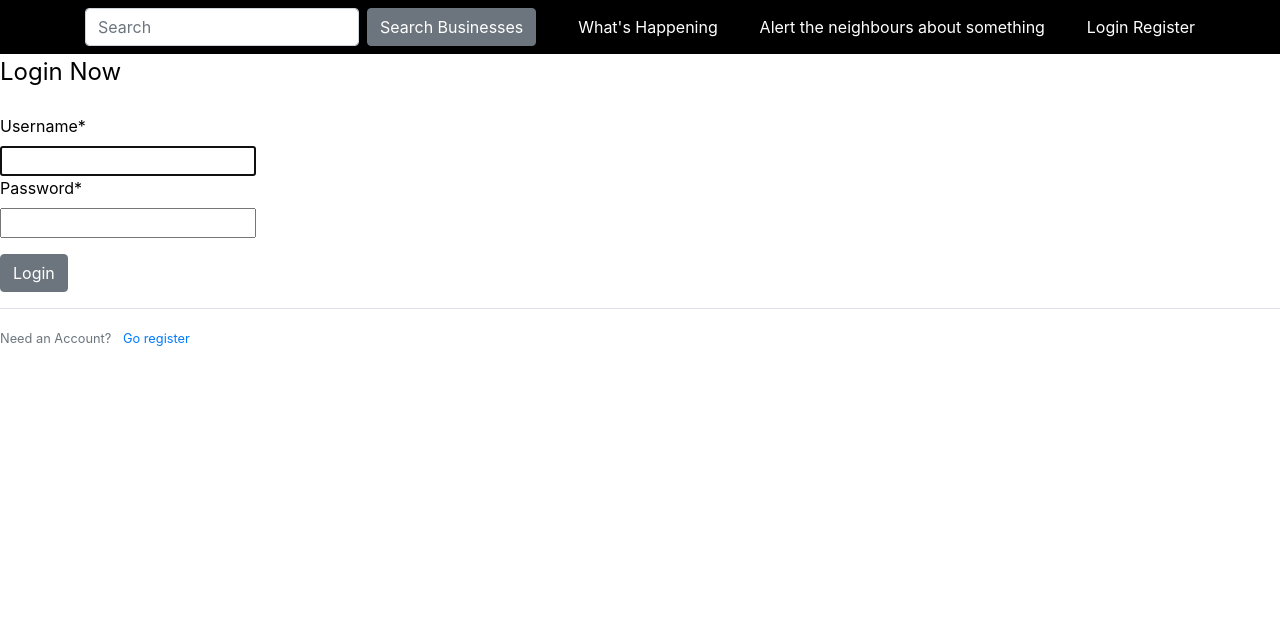
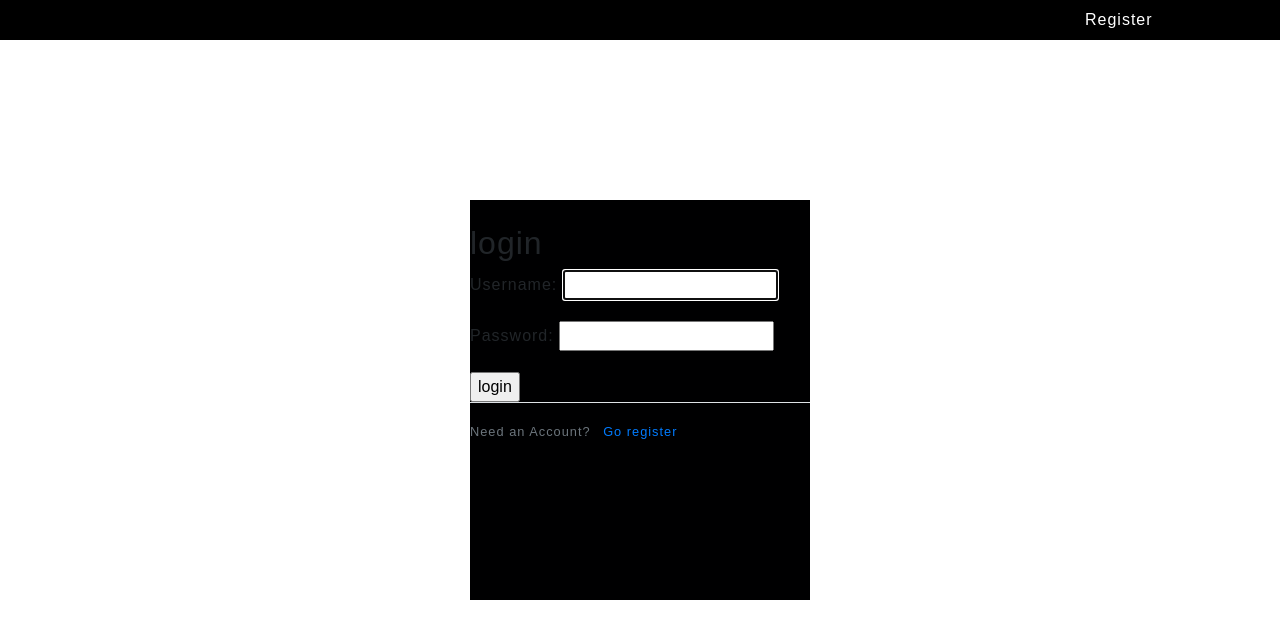
Before and after one commit to ALKEMIA-CHARLES/CM-WORLD, a Django app: page /login/ in a window 1280 px wide. Shown: the top 639 px of the page. Run offline with Django 3.2, Linux system fonts and the light colour scheme; some libraries are stand-ins or nearby versions.

Commit message:
added features

```diff
--- a/cmworld/settings.py
+++ b/cmworld/settings.py
@@ -128,9 +128,8 @@ USE_TZ = True
 
 STATIC_URL = '/static/'
 
-STATICFILES_DIRS = [ os.path.join(BASE_DIR,'media')]
+STATICFILES_DIRS = [ os.path.join(BASE_DIR,'static')]
 
-STATIC_ROOT = os.path.join(BASE_DIR, 'static')
 
 MEDIA_URL = '/media/'
 
--- a/cmworld/urls.py
+++ b/cmworld/urls.py
@@ -18,13 +18,16 @@ from django.conf.urls import url, include
 from django.conf import settings
 from worldwatch import views as user_views
 from django.contrib.auth import views as auth_views
+from worldwatch import views
 from django.conf.urls.static import static
+from django.contrib.auth import views
+from worldwatch.forms import LoginForm
 
 urlpatterns = [
     url('admin/', admin.site.urls),
     url(r'', include('worldwatch.urls')),
     url(r'^register/$', user_views.register, name='register'),
-    url(r'^login/$',  auth_views.LoginView.as_view(template_name='main/login.html'), name='login'),
+    url(r'^login/$', auth_views.LoginView.as_view(template_name='main/login.html'), {'authentication_form':LoginForm}, name='login'),
     url(r'^profile/$', user_views.profile, name='profile'),
     url(r'^logout/$', auth_views.LogoutView.as_view(template_name='main/logout.html'), name='logout'),
 ]
--- /dev/null
+++ b/static/styles.css
@@ -0,0 +1,17 @@
+body {
+    margin: 0;
+    padding: 0;
+    font-family: sans-serif;
+    letter-spacing: 1px;
+}
+
+.login{
+    position: absolute;
+    top:50%;
+    left: 50%;
+    transform: translate(-50%, -50%);
+    width:340px;
+    height: 400px;
+    box-sizing: border-box;
+    background: rgba(0,0,0.8);
+}
--- a/templates/main/base.html
+++ b/templates/main/base.html
@@ -8,6 +8,7 @@
     {%block styles%}
     <link rel="stylesheet" href="https://stackpath.bootstrapcdn.com/bootstrap/4.4.1/css/bootstrap.min.css"
         integrity="sha384-Vkoo8x4CGsO3+Hhxv8T/Q5PaXtkKtu6ug5TOeNV6gBiFeWPGFN9MuhOf23Q9Ifjh" crossorigin="anonymous">
+    <link rel="stylesheet" href="static/styles.css">
     {% endblock %}
     <title>CM-WORLD</title>
 </head>
@@ -16,17 +17,6 @@
 
     <nav class="navbar navbar" style="background-color: black; color: white;">
         <div class="container">
-            <form action="#" method="GET" class="form-inline">
-                <input name='search' class="form-control mr-sm-2" type="search" placeholder="Search"
-                    aria-label="Search">
-                <button class="btn btn-secondary" type="submit" style="color: white;">Search Businesses</button>
-            </form>
-            <div>
-                <a href="{% url 'index' %}" style="color: white;"> What's Happening</a>
-            </div>
-            <div>
-                <a href="{% url 'post-create' %}" style="color: white;">Alert the neighbours about something</a>
-            </div>
             <div>
                 {% if request.user.is_authenticated %}
                 <div>
@@ -35,9 +25,14 @@
                 <div>
                     <a href="{% url 'logout' %}" style="color: white;">Logout</a>
                 </div>
+                <div>
+                    <a href="{% url 'index' %}" style="color: white;"> What's Happening</a>
+                </div>
+                <div>
+                    <a href="{% url 'post-create' %}" style="color: white;">Report something</a>
+                </div>
                 {% else %}
-                <a href="{% url 'login' %}" style="color: white;">Login</a>
-                <a href="{% url 'register' %}" style="color: white;">Register</a>
+                <a href="{% url 'register' %}" style="color: white; padding-left: 1000px;">Register</a>
                 {% endif %}
             </div>
         </div>
--- a/templates/main/login.html
+++ b/templates/main/login.html
@@ -1,18 +1,14 @@
 {% extends "main/base.html"%}
-{% load crispy_forms_tags %}
 {%block content%}
+{%load static%}
 
-<div class="content-section" style="background-color: white; color: black;  ">
+<div class="login">
+    <img src="" class="avtar">
+    <h2>login</h2>
     <form method="POST">
         {% csrf_token %}
-        <fieldset class="form-group" style="   font-family: 'Indie Flower', ">
-            <legend class="border-bottom- mb-4">Login Now
-            </legend>
-            {{ form|crispy }}
-        </fieldset>
-        <div class="form-group">
-            <button class="btn btn-secondary" type="submit">Login</button>
-        </div>
+        {{ form.as_p}}
+        <input type="submit" value="login">
     </form>
     <div class="border-top pt-3">
         <small class="text-muted">
--- a/worldwatch/urls.py
+++ b/worldwatch/urls.py
@@ -10,4 +10,5 @@ urlpatterns = [
       url(r'^cmworld/(?P<pk>\d+)/$', PostDetailView.as_view(), name='post-detail'),
       url(r'^cmworld/(?P<pk>\d+)/update/$', PostUpdateView.as_view(), name='post-update'),
       url(r'^cmworld/(?P<pk>\d+)/delete/$', PostDeleteView.as_view(), name='post-delete'),
+      url(r'^post-comments/(\d+)/$', views.post_comments, name='post-comment')
 ]
```
Also changed, not shown: templates/main/commentform.html (added, +19 -0 lines), templates/main/index.html (+7 -0 lines), worldwatch/forms.py (+12 -1 lines), worldwatch/models.py (+10 -0 lines), worldwatch/views.py (+20 -4 lines), db.sqlite3, pictures/markz.jpg (added), worldwatch/migrations/0002_comments.py (added).
